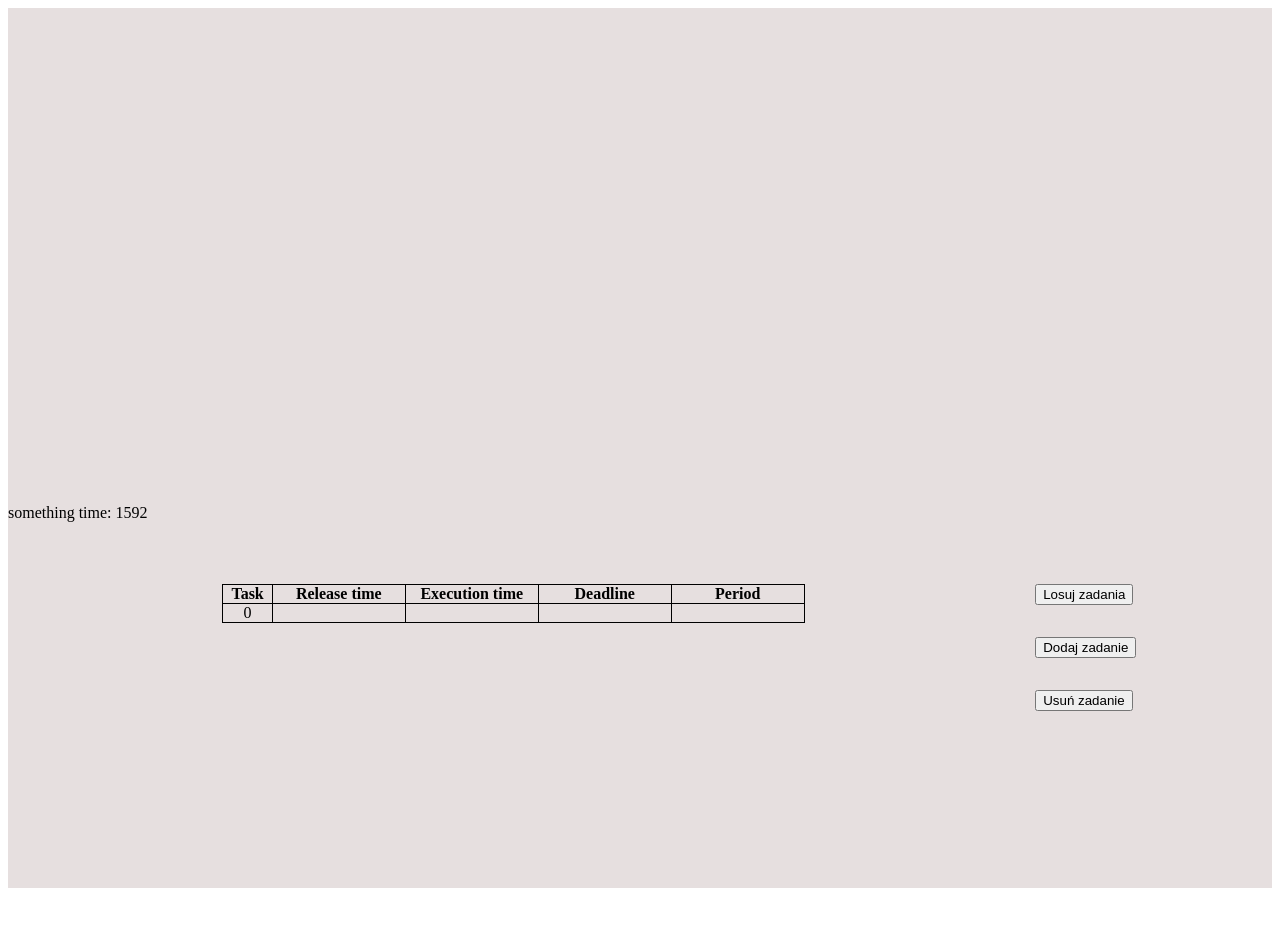
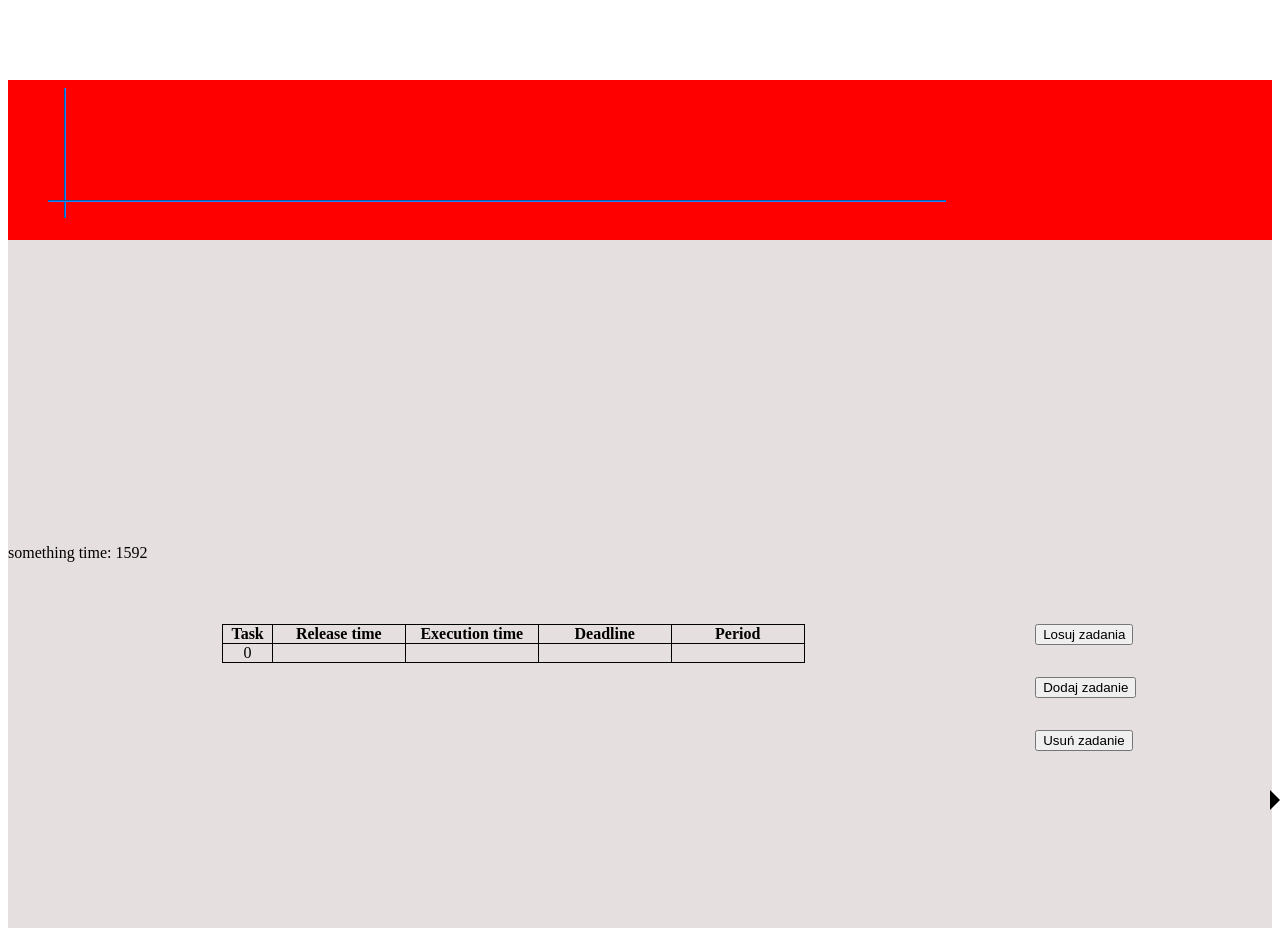
Before and after one commit to Karlos97/SCR_Projekt, a website built with webpack: page src/index.html in a window 1280 px wide. Before the commit the page ends 896 px from the top, so only its background shows below. Built offline with nearby package versions, Linux system fonts and the light colour scheme.

Commit message:
vector beginning

```diff
--- a/src/index.html
+++ b/src/index.html
@@ -11,7 +11,21 @@
   </head>
   <body>
 <section class="process__scheduler">
-<div class="diagram"></div>
+<div class="diagram">
+  <div class="diagram__gant">
+  <div class="diagram__gant__graph-1">
+    <hr class="line-v">
+    <!-- <div class=""></div> -->
+    <hr class="line-h"></hr>
+  </div>
+
+  </div>
+  <div class="diagram__gant__process-1"></div>
+  <div class="diagram__gant__process__gap-1"></div>
+
+  <!-- <div class="diagram__gant-2"></div> -->
+  <!-- <div class="diagram__gant-3"></div> -->
+</div>
 <div class="parameters">
   <p class="parameters__something__descr">something time:</p>
   <p class="parameters__something__val">1592</p>
@@ -30,6 +44,8 @@
     </tr>
   </thead>
   <tbody>
+
+
     <tr>
       <td>0</td>
       <td><input type="number" id="releaseTime__task-0" ></td>
--- a/src/styles/layout/scheduler.scss
+++ b/src/styles/layout/scheduler.scss
@@ -3,8 +3,60 @@
 
   .diagram {
     width: 100%;
-    height: 30rem;
+    height: 28rem;
     // background-color: $diagram-background-color-1;
+    &__gant {
+      height: 10rem;
+      width: inherit;
+      margin-top: 5rem;
+      background-color: red;
+      z-index: 5;
+
+      &__graph {
+        &-1 {
+          width: inherit;
+          height: inherit;
+          .line-v {
+            position: absolute;
+            width: 10%;
+            top: 9rem;
+            left: 0;
+            transform: rotate(-90deg);
+            border-color: #1a85fd;
+            z-index: 10;
+          }
+          .line-h {
+            position: absolute;
+            width: 70%;
+            top: 12rem;
+            left: 3rem;
+            // transform: rotate(-90deg);
+            border-color: #1a85fd;
+            z-index: 10;
+          }
+
+          &:after {
+            position: absolute;
+            content: '';
+            bottom: -10px;
+            right: 0;
+            width: 0;
+            height: 0;
+            border-top: 10px solid transparent;
+            border-bottom: 10px solid transparent;
+            border-left: 10px solid black;
+          }
+        }
+      }
+      &__process {
+        &-1 {
+        }
+      }
+      &__process__gap {
+        &-1 {
+        }
+      }
+    }
   }
   .parameters {
     width: 100%;
@@ -34,10 +86,9 @@
       td {
         border: 1px solid black;
         // background-color: white;
-        padding: 0 .5rem 0 .5rem;
+        padding: 0 0.5rem 0 0.5rem;
         // width: 3rem;
         text-align: center;
-
       }
       // th{
       //   font-weight: 500;
```
